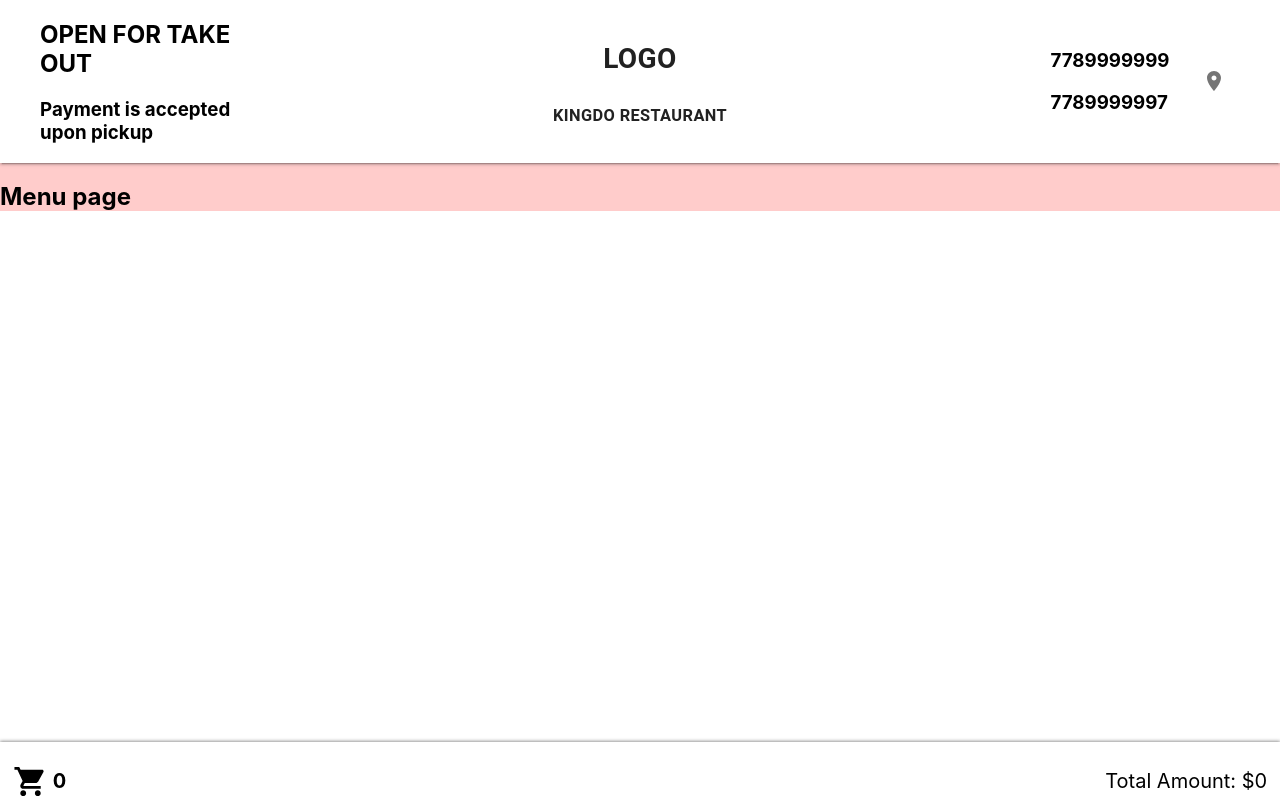
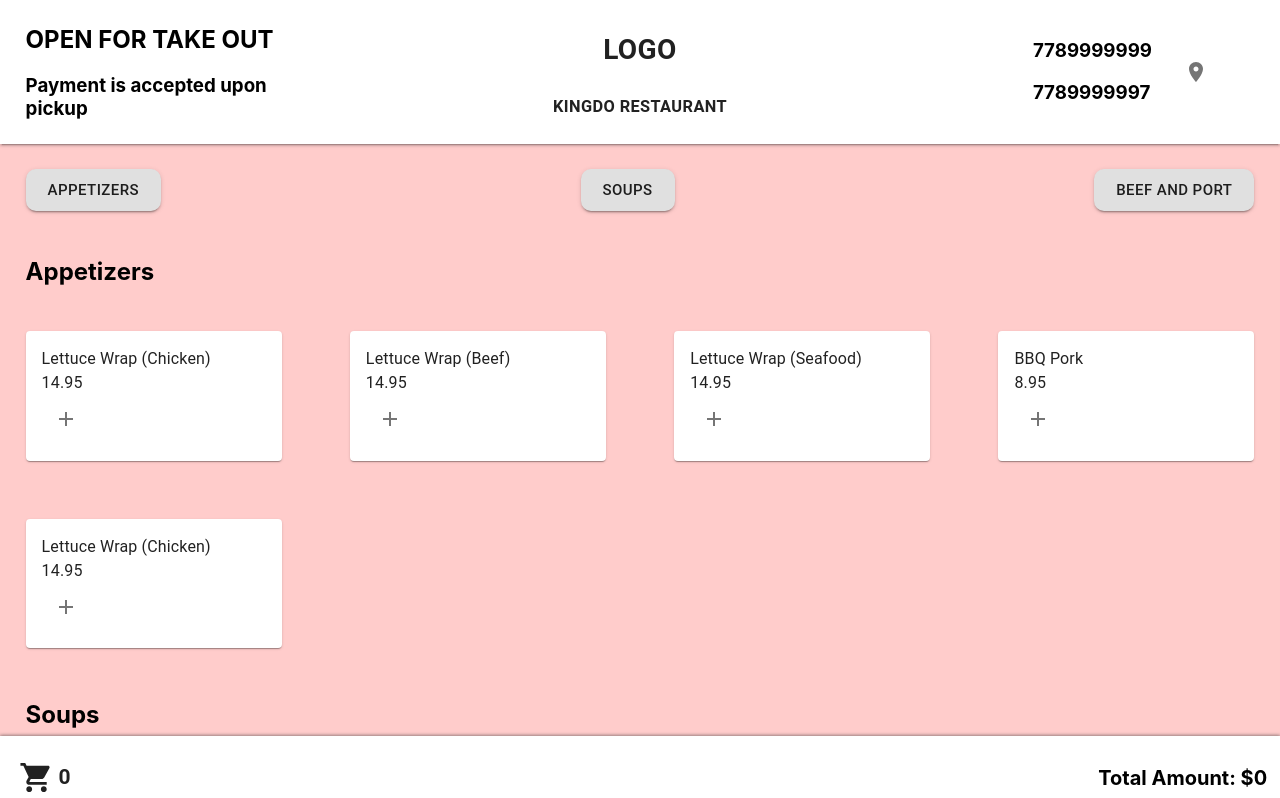
Before and after one commit to kendricchung/kingdo, a React (Create React App) app: page /1 in a window 1280 px wide. Shown: the top 798 px of the page. Built offline with nearby package versions, Linux system fonts and the light colour scheme.

Commit message:
scroll flow, menu page, section buttons

```diff
--- a/package.json
+++ b/package.json
@@ -12,7 +12,8 @@
     "react-center": "^1.1.1",
     "react-dom": "^16.13.1",
     "react-router-dom": "^5.2.0",
-    "react-scripts": "3.4.1"
+    "react-scripts": "3.4.1",
+    "react-scroll": "^1.8.0"
   },
   "scripts": {
     "start": "react-scripts start",
--- a/src/Components/Cart/CartBar.js
+++ b/src/Components/Cart/CartBar.js
@@ -1,31 +1,50 @@
-import React, { Component } from 'react';
-import ShoppingCartIcon from '@material-ui/icons/ShoppingCart';
+import React, { Component } from "react";
+import ShoppingCartIcon from "@material-ui/icons/ShoppingCart";
+import Button from "@material-ui/core/Button";
 
 class CarBar extends Component {
-    state = {
-        numberOfItemsInCart: 0,
-        totalPaymentAmount: 0.00
-    }
-
   render() {
     return (
-            <div style={{
+      <div
+        style={{
           backgroundColor: "white",
           textAlign: "center",
-                paddingBottom: "2%",
+          paddingBottom: "2.5%",
           position: "fixed",
           left: "0",
           bottom: "0",
           height: "4%",
           width: "100%",
-                boxShadow: "0px -1px 3px rgba(50, 50, 50, 0.50)"
-            }}>
-                    <div style={{display: "flex", justifyContent: "space-between", alignItems: "center"}}>
-                        <div style={{display: "flex", alignItems: "center", paddingLeft: "1%", fontSize: 20}}>
-                            <ShoppingCartIcon fontSize="large"/>
-                            <h4 style={{paddingLeft: "10%"}}>{this.state.numberOfItemsInCart}</h4>
+          boxShadow: "0px -1px 3px rgba(50, 50, 50, 0.50)",
+        }}
+      >
+        <div
+          style={{
+            display: "flex",
+            justifyContent: "space-between",
+            alignItems: "center",
+          }}
+        >
+          <div
+            style={{
+              display: "flex",
+              alignItems: "center",
+              paddingLeft: "1%",
+            }}
+          >
+            <Button>
+              <ShoppingCartIcon fontSize="large" />
+              <h2 style={{ paddingLeft: "10%" }}>
+                {this.props.cartItems.length}
+              </h2>
+            </Button>
           </div>
-                        <div style={{paddingRight: "1%", fontSize: 20}}>Total Amount: ${this.state.totalPaymentAmount}</div>
+          <h2
+            key={this.props.cartAmount}
+            style={{ paddingRight: "1%", fontSize: 20 }}
+          >
+            Total Amount: ${this.props.cartAmount}
+          </h2>
         </div>
       </div>
     );
--- a/src/Components/Menu/Menu.js
+++ b/src/Components/Menu/Menu.js
@@ -1,5 +1,7 @@
 import React, { Component } from "react";
 import MenuSection from "./MenuSection";
+import MenuButton from "./MenuButton";
+import { Link, Element, Events, scrollSpy } from "react-scroll";
 
 const menu = [
   {
@@ -16,14 +18,59 @@ const menu = [
     menuSectionName: "Soups",
     menuSectionItems: [{ id: 15, name: "wonton soup", price: 10.95 }],
   },
+  {
+    menuSectionName: "Beef and Port",
+    menuSectionItems: [{ id: 16, name: "Mandarin Pork Chops", price: 15.95 }],
+  },
 ];
 
+const menuSections = ["Appetizers", "Soups", "Beef and Port"];
+
 class Menu extends Component {
+  componentDidMount() {
+    Events.scrollEvent.register("begin");
+
+    Events.scrollEvent.register("end");
+
+    scrollSpy.update();
+  }
+
+  componentWillUnmount() {
+    Events.scrollEvent.remove("begin");
+    Events.scrollEvent.remove("end");
+  }
+
   render() {
     return (
       <div style={{ paddingBottom: "4%" }}>
+        <div
+          style={{
+            padding: "2%",
+            display: "flex",
+            justifyContent: "space-between",
+          }}
+        >
+          {menuSections.map((section) => (
+            <Link
+              activeClass="active"
+              to={section}
+              spy={true}
+              smooth={true}
+              offset={50}
+              duration={500}
+              onSetActive={this.handleSetActive}
+            >
+              <MenuButton buttonName={section}></MenuButton>
+            </Link>
+          ))}
+        </div>
         {menu.map((menuSection) => (
-          <MenuSection menuSectionInfo={menuSection}></MenuSection>
+          <Element name={menuSection.menuSectionName}>
+            <MenuSection
+              addMenuItemToCart={this.props.addMenuItemToCart}
+              menuSectionInfo={menuSection}
+            ></MenuSection>
+          </Element>
         ))}
       </div>
     );
--- /dev/null
+++ b/src/Components/Menu/MenuButton.js
@@ -0,0 +1,28 @@
+import React, { Component } from "react";
+import Button from "@material-ui/core/Button";
+
+class MenuButton extends Component {
+  constructor(props) {
+    super(props);
+    this.state = {
+      buttonName: props.buttonName,
+    };
+  }
+
+  render() {
+    return (
+      <Button
+        label="Submit"
+        color="#808080"
+        variant="contained"
+        size="large"
+        buttonStyle={{ borderRadius: 10 }}
+        style={{ borderRadius: 10, fontSize: 15 }}
+      >
+        {this.state.buttonName}
+      </Button>
+    );
+  }
+}
+
+export default MenuButton;
--- a/src/Components/Menu/MenuItem.js
+++ b/src/Components/Menu/MenuItem.js
@@ -1,9 +1,6 @@
 import React, { Component } from "react";
 import Card from "@material-ui/core/Card";
-import CardHeader from "@material-ui/core/CardHeader";
-import CardMedia from "@material-ui/core/CardMedia";
 import CardContent from "@material-ui/core/CardContent";
-import CardActions from "@material-ui/core/CardActions";
 import AddIcon from "@material-ui/icons/Add";
 import IconButton from "@material-ui/core/IconButton";
 import Typography from "@material-ui/core/Typography";
@@ -17,6 +14,7 @@ class MenuItem extends Component {
       price: props.itemInfo.price,
     };
   }
+
   render() {
     return (
       <div
@@ -26,13 +24,18 @@ class MenuItem extends Component {
         }}
       >
         <Card style={{ height: "95%" }}>
-          <CardMedia
-            style={{ height: 180 }}
-            image={require("./photo.jpg")}
-          ></CardMedia>
           <CardContent>
             <Typography>{this.state.name}</Typography>
-            <IconButton>
+            <Typography>{this.state.price}</Typography>
+            <IconButton
+              onClick={() =>
+                this.props.addMenuItemToCart({
+                  id: this.state.id,
+                  name: this.state.name,
+                  price: this.state.price,
+                })
+              }
+            >
               <AddIcon></AddIcon>
             </IconButton>
           </CardContent>
--- a/src/Components/Menu/MenuPage/MenuPage.js
+++ b/src/Components/Menu/MenuPage/MenuPage.js
@@ -1,21 +1,39 @@
 import React, { Component } from "react";
 import TopBar from "./TopBar";
 import CarBar from "../../Cart/CartBar";
+import Menu from "../Menu";
 
 class MenuPage extends Component {
   constructor(props) {
     super(props);
     this.state = {
       foodTransportation: props.location.pathname.substring(1),
+      cartItems: [],
+      cartAmount: "0",
     };
   }
+
+  addMenuItemToCart = (cartItem) => {
+    let currentCarItems = this.state.cartItems;
+    let currentCartAmount = parseInt(this.state.cartAmount, 10);
+    currentCarItems.push(cartItem);
+    currentCartAmount += cartItem.price;
+    this.setState({
+      cartItems: currentCarItems,
+      cartAmount: (Math.round(currentCartAmount * 100) / 100).toFixed(2),
+    });
+  };
+
   render() {
     // TODO: if it is anything else, rediect to 404 page
     return (
       <div style={{ backgroundColor: "#FFCCCB" }}>
         <TopBar />
-        <h2>Menu page</h2>
-        <CarBar />
+        <Menu addMenuItemToCart={this.addMenuItemToCart} />
+        <CarBar
+          cartAmount={this.state.cartAmount}
+          cartItems={this.state.cartItems}
+        />
       </div>
     );
   }
--- a/src/Components/Menu/MenuPage/TopBar.js
+++ b/src/Components/Menu/MenuPage/TopBar.js
@@ -16,7 +16,7 @@ class TopBar extends Component {
             alignItems: "center",
           }}
         >
-          <div style={{ paddingLeft: "40px", width: "15%" }}>
+          <div style={{ paddingLeft: "2%", width: "20%" }}>
             <h2>OPEN FOR TAKE OUT</h2>
             <h3>Payment is accepted upon pickup</h3>
           </div>
@@ -32,9 +32,9 @@ class TopBar extends Component {
           <div
             style={{
               display: "flex",
-              paddingRight: "40px",
+              paddingRight: "2%",
               justifyContent: "center",
-              width: "15%",
+              width: "20%",
             }}
           >
             <div style={{ paddingRight: "20px" }}>
--- a/src/Components/Menu/MenuSection.js
+++ b/src/Components/Menu/MenuSection.js
@@ -18,7 +18,10 @@ class MenuSection extends Component {
     return (
       <div>
         <h2 style={{ paddingLeft: "2%" }}>{this.state.sectionName}</h2>
-        <MenuStructure items={this.state.sectionItems} />
+        <MenuStructure
+          addMenuItemToCart={this.props.addMenuItemToCart}
+          items={this.state.sectionItems}
+        />
       </div>
     );
   }
--- a/src/Components/Menu/MenuStructure.js
+++ b/src/Components/Menu/MenuStructure.js
@@ -25,7 +25,10 @@ class MenuStructure extends Component {
         }}
       >
         {this.state.sectionItems.map((item) => (
-          <MenuItem itemInfo={item}></MenuItem>
+          <MenuItem
+            addMenuItemToCart={this.props.addMenuItemToCart}
+            itemInfo={item}
+          ></MenuItem>
         ))}
       </div>
     );
```
Also changed, not shown: 1 other file (tests, documents, lock files or other folders). Lines whose indentation alone changed are shown as unchanged.
